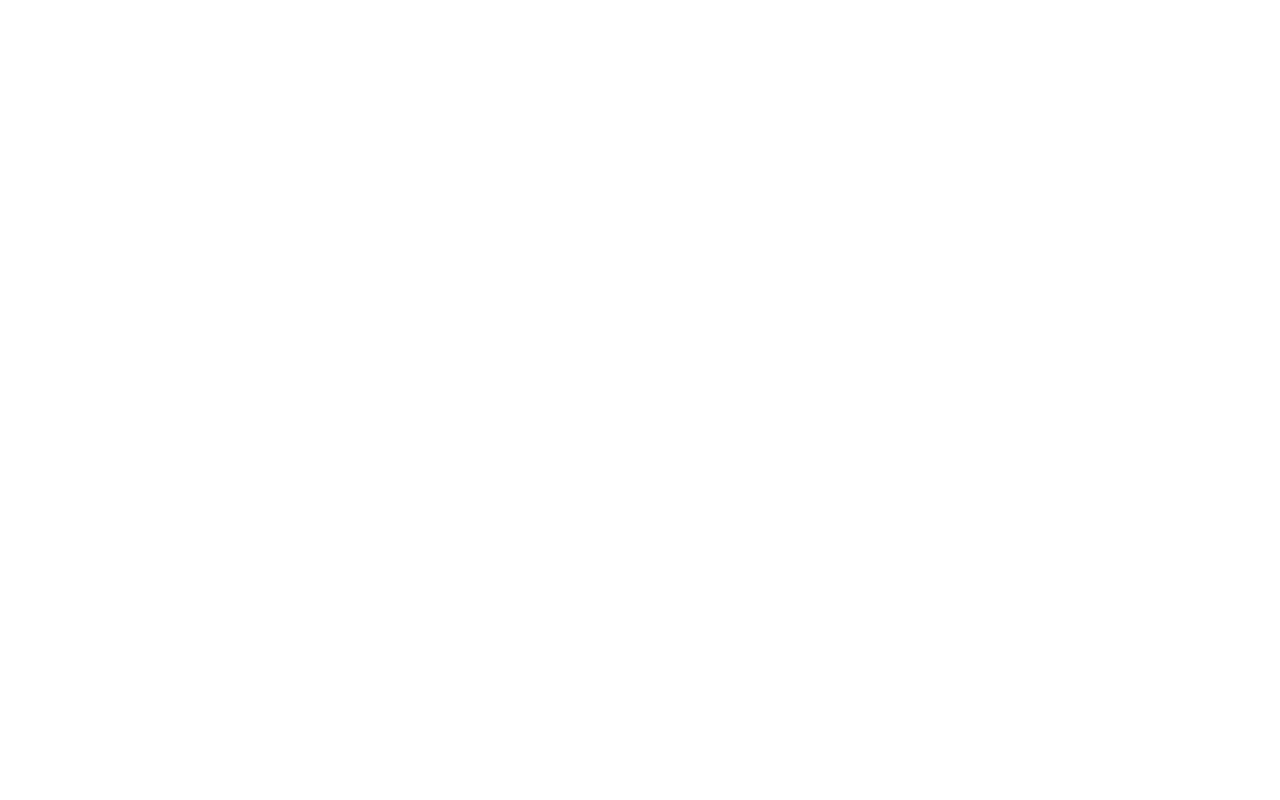
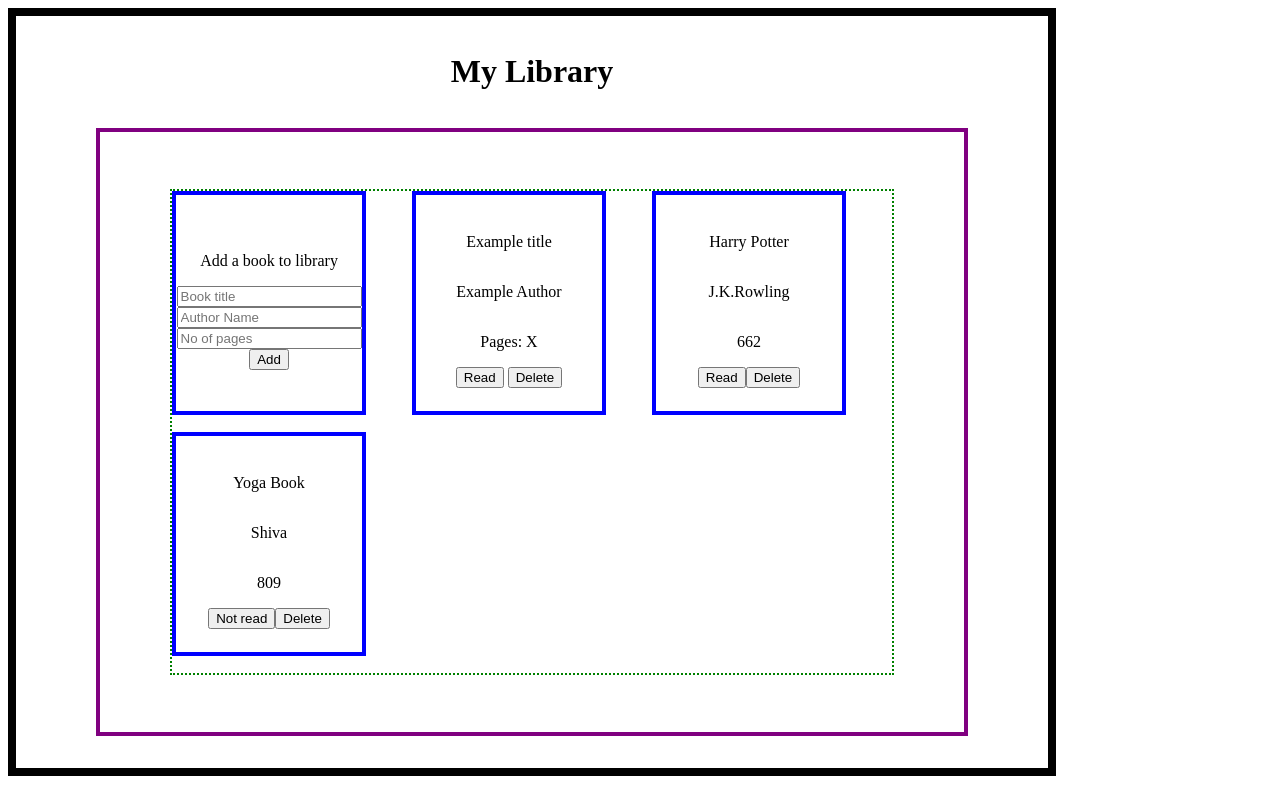
Before and after one commit to teshyp/bookLibrary, a plain HTML site: page index.html in a window 1280 px wide. Drawn offline with Linux system fonts and the light colour scheme.

Commit message:
Featured added: display objects in cards. Features to add - add new book, remove book, read status

```diff
--- a/app.css
+++ b/app.css
@@ -0,0 +1,117 @@
+#container {
+    display: flex;
+    flex-direction: column;
+    align-items: center;
+    justify-content: space-around;
+    height: 90vh;
+    width: 1000px;
+    border: solid black 0.5rem;
+    padding: 1rem;
+}
+
+#card-shelf {
+    display: flex;
+    flex-direction: column;
+    justify-content: center;
+    align-items: center;
+    border: solid purple 0.3rem;
+    width: 80%;
+    height: 80%;
+    padding: 2rem;
+    margin: 1rem 2rem;
+}
+
+#library-list {
+    border: 2px dotted green;
+    width: 90%;
+    height: 90%;
+    display: grid;
+    grid-template-columns: 1fr 1fr 1fr;
+    grid-template-rows: auto;
+
+}
+
+#shelf-menu {
+    border: solid red 0.3rem;
+    width: 90%;
+    margin: 0.5rem;
+    padding: 0.5rem;
+    display: flex;
+    align-items: center;
+    justify-content: center
+}
+
+.individual-card {
+    border: solid blue 0.3rem;
+    height: 200px;
+    width: 170px;
+    display: flex;
+    flex-direction: column;
+    justify-content: center;
+    align-items: center;
+    padding: 0.5rem;
+}
+
+
+/* The switch - the box around the slider */
+.switch {
+    position: relative;
+    display: inline-block;
+    width: 30px;
+    height: 18px;
+}
+
+/* Hide default HTML checkbox */
+.switch input {
+    opacity: 0;
+    width: 0;
+    height: 0;
+}
+
+/* The slider */
+.slider {
+    position: absolute;
+    cursor: pointer;
+    top: 0;
+    left: 0;
+    right: 0;
+    bottom: 0;
+    background-color: rgb(250, 118, 118);
+    -webkit-transition: .4s;
+    transition: .4s;
+}
+
+.slider:before {
+    position: absolute;
+    content: "";
+    height: 13px;
+    width: 13px;
+    left: 2px;
+    bottom: 2px;
+    background-color: white;
+    -webkit-transition: .4s;
+    transition: .4s;
+}
+
+input:checked+.slider {
+    background-color: #47d110;
+}
+
+input:focus+.slider {
+    box-shadow: 0 0 1px #47d110;
+}
+
+input:checked+.slider:before {
+    -webkit-transform: translateX(13px);
+    -ms-transform: translateX(13px);
+    transform: translateX(13px);
+}
+
+/* Rounded sliders */
+.slider.round {
+    border-radius: 17px;
+}
+
+.slider.round:before {
+    border-radius: 50%;
+}
--- a/app.js
+++ b/app.js
@@ -1,18 +1,28 @@
+//Get Elements
+const libList = document.getElementById("library-list");
+const firstCard = document.getElementById("first-card");
+
+// Event listeners
+
+// Library object
+
 let myLibrary = [
     {
         title: 'Harry Potter',
         author: 'J.K.Rowling',
-        pages: '662',
-        read: 'not read'
+        pages: 662,
+        read: "Read",
     },
     {
-        title: 'Bhagvad Gita',
-        author: 'Krishna',
-        pages: '809',
-        read: 'read',
+        title: 'Yoga Book',
+        author: 'Shiva',
+        pages: 809,
+        read: "Not read",
     }
 ];
 
+
+// Constructor function to create book object
 function Book(title, author, pages, read) {
     this.title = title
     this.author = author
@@ -20,22 +30,54 @@ function Book(title, author, pages, read) {
     this.read = read
 }
 
-
+// Function to create book using input data
 function addBookToLibrary(title, author, pages, read) {
     let newBook = new Book(title, author, pages, read);
     myLibrary.push(newBook)
 }
 
+// Function to display books in library
+
 function printBooks() {
     for (i = 0;i < myLibrary.length;i++) {
+
+        const cardDiv = document.createElement("div");
+        cardDiv.classList.add("individual-card");
+        libList.appendChild(cardDiv);
+
+        let newTitleP = document.createElement("p");
+        newTitleP.innerText = myLibrary[i].title;
+        cardDiv.appendChild(newTitleP)
+
+        let newAuthorP = document.createElement("p");
+        newAuthorP.innerText = myLibrary[i].author;
+        cardDiv.appendChild(newAuthorP)
+
+        let pagesNo = document.createElement("p");
+        pagesNo.innerText = myLibrary[i].pages;
+        cardDiv.appendChild(pagesNo)
+
+        let btnSpan = document.createElement("span");
+        cardDiv.appendChild(btnSpan)
+
+        let readBtn = document.createElement("button");
+        readBtn.innerHTML = myLibrary[i].read;
+        readBtn.classList.add("read-btn");
+        readBtn.value = "not-read"
+        btnSpan.appendChild(readBtn);
+
+        let newDelBtn = document.createElement("button");
+        newDelBtn.innerHTML = "Delete";
+        newDelBtn.classList.add("delete-btn")
+        btnSpan.appendChild(newDelBtn);
+
         console.log(myLibrary[i]);
-        // change inner html of dom elements
     }
 }
 
-// Write a function that loops through the array and displays each book on the page. You can display them in some sort of table, or each on their own “card”. It might help for now to manually add a few books to your array so you can see the display.
+printBooks()
+
 // Add a “NEW BOOK” button that brings up a form allowing users to input the details for the new book: author, title, number of pages, whether it’s been read and anything else you might want.
 // Add a button on each book’s display to remove the book from the library.
 // You will need to associate your DOM elements with the actual book objects in some way. One easy solution is giving them a data-attribute that corresponds to the index of the library array.
-// Add a button on each book’s display to change its read status.
-// To facilitate this you will want to create the function that toggles a book’s read status on your Book prototype instance.
+// Add a button on each book’s display to change its read status. - To facilitate this you will want to create the function that toggles a book’s read status on your Book prototype instance.
--- a/index.html
+++ b/index.html
@@ -10,13 +10,50 @@
 
 <body>
 
-    <div id="firstCard">
+<div id="container">
 
+    <div id="heading-section">
+    <h1> My Library </h1>
     </div>
 
-    <div id="firstCard">
+    <div id="card-shelf">
 
+                <div id="library-list">
+
+                    <div id="first-card" class="individual-card">
+                        <p class="title">  Add a book to library </p>
+
+                <label for="bookTitle"> </label>
+                <input type="text" id="bookTitle" name="bookTitle" placeholder="Book title" required>
+
+                <label for="bookAuthor"> </label>
+                <input type="text" id="bookAuthor" name="bookAuthor" placeholder="Author Name" required>
+
+                <label for="bookTitle"> </label>
+                <input type="number" id="bookTitle" name="bookTitle" placeholder="No of pages" required>
+
+                <button class="add"> Add </button>
+
+                    </div>
+
+                    <div class="individual-card">
+                        <p class="title">  Example title </p>
+                        <p class="author"> Example Author </p>
+                        <p class="pages"> Pages: <span class="noPages"> X </span> </p>
+                        <span>
+                            <button class="read-btn" value="read"> Read </button>
+                            <button class="delete-btn" value="Not read"> Delete </button>
+                        </span>
+
+
+
+                    </div>
+
+                </div>
     </div>
+
+</div>
+
 
 
 </body>
```
